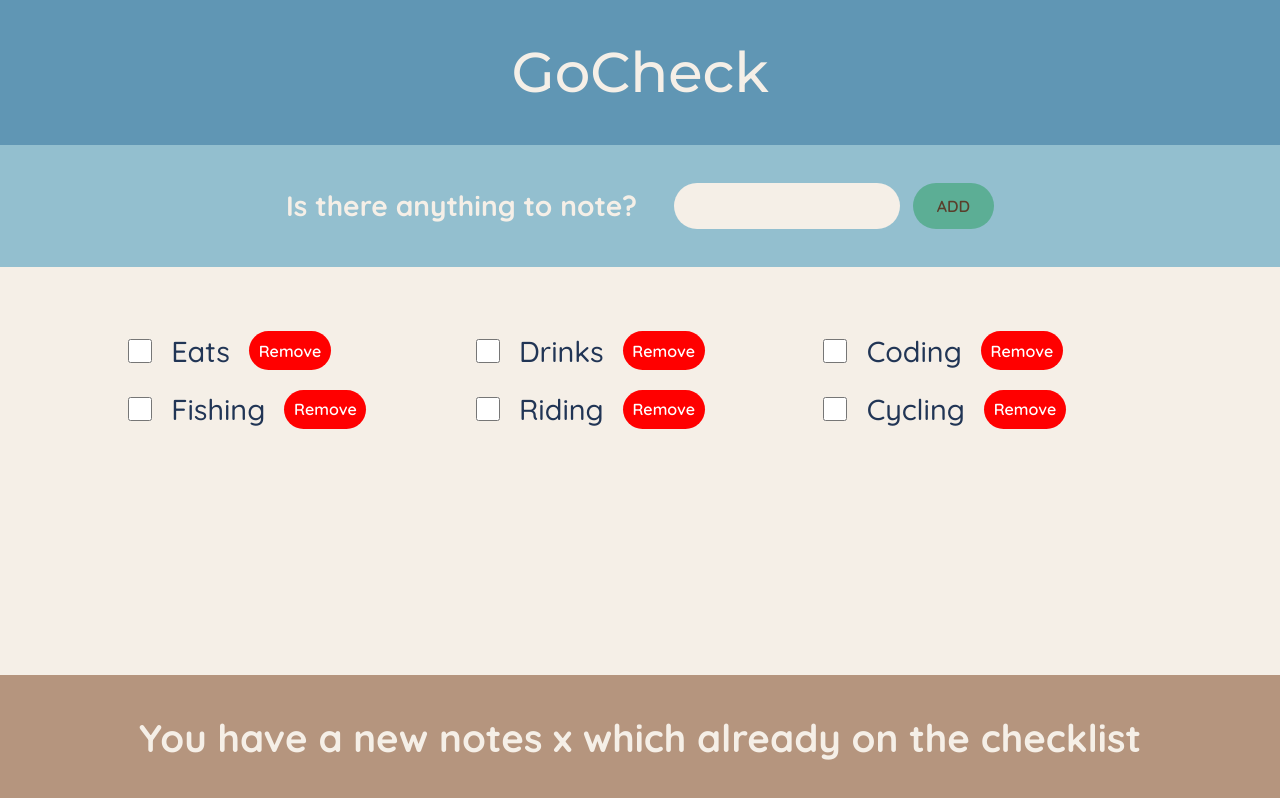
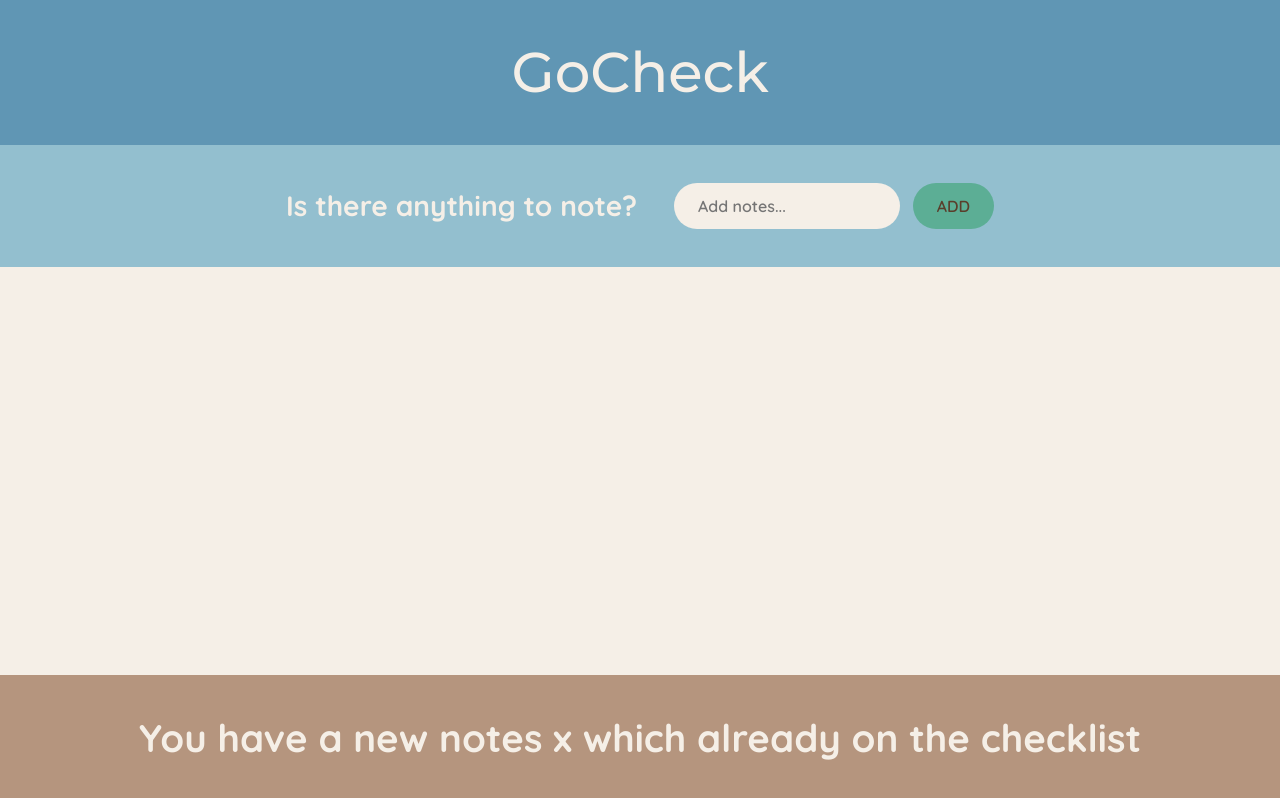
Before and after one commit to luthfizone/gocheck, a React (Vite) app: page / in a window 1280 px wide. Built offline with nearby package versions, Linux system fonts and the light colour scheme.

Commit message:
feat: add function for input value and display in list

```diff
--- a/src/App.jsx
+++ b/src/App.jsx
@@ -1,12 +1,21 @@
-import item from "./data/sample.json";
+import { useState } from "react";
 import ProptTypes from "prop-types";
+// import item from "./data/sample.json";
 
 function App() {
+  const [notes, setNotes] = useState([]);
+
+  function handleAddItems(item) {
+    const newList = [...notes];
+    newList.push(item);
+    setNotes(newList);
+  }
+
   return (
     <div className="app-container">
       <Logo />
-      <Form />
-      <NoteList />
+      <Form onAddItem={handleAddItems} />
+      <NoteList items={notes} />
       <Stats />
     </div>
   );
@@ -16,21 +25,47 @@ function Logo() {
   return <span className="logo">GoCheck</span>;
 }
 
-function Form() {
+function Form({ onAddItem }) {
+  const [inputValue, setInputValue] = useState("");
+
+  const handleSubmit = (e) => {
+    e.preventDefault();
+
+    if (!inputValue) {
+      return;
+    } else if (inputValue.trim()) {
+      const newItem = {
+        id: new Date(),
+        inputValue,
+        done: false,
+      };
+
+      onAddItem(newItem);
+      setInputValue("");
+    }
+  };
+
   return (
-    <form>
+    <form onSubmit={handleSubmit}>
       <h3>Is there anything to note?</h3>
-      <input type="text" name="note" id="note" />
+      <input
+        type="text"
+        name="note"
+        id="note"
+        value={inputValue}
+        onChange={(e) => setInputValue(e.target.value)}
+        placeholder="Add notes..."
+      />
       <button>Add</button>
     </form>
   );
 }
 
-function NoteList() {
+function NoteList({ items }) {
   return (
     <div className="list">
       <ul>
-        <List items={item} />
+        <List items={items} />
       </ul>
     </div>
   );
@@ -39,10 +74,10 @@ function NoteList() {
 function List({ items }) {
   return (
     <>
-      {items.map((item) => (
-        <li key={item.id}>
-          <input type="checkbox" name="item" id={`item-${item.id}`} />
-          {item.name}
+      {items.map(({ id, inputValue }) => (
+        <li key={id}>
+          <input type="checkbox" name="item" id={`item-${id}`} />
+          {inputValue}
           <button className="btn-remove">Remove</button>
         </li>
       ))}
```
